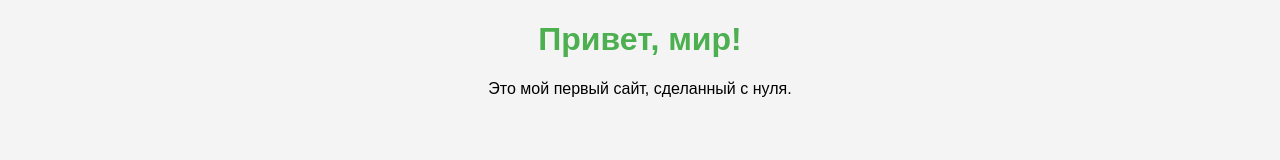
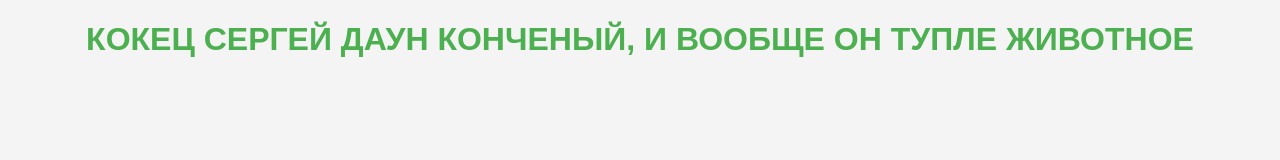
Before and after one commit to ADemonOrig/DLYA-SERYOJYI, a plain HTML site: page index.html in a window 1280 px wide. Drawn offline with Linux system fonts and the light colour scheme.

Commit message:
Update index.html

```diff
--- a/index.html
+++ b/index.html
@@ -3,11 +3,10 @@
 <head>
     <meta charset="UTF-8">
     <meta name="viewport" content="width=device-width, initial-scale=1.0">
-    <title>Мой первый сайт</title>
+    <title>сайтик для сери</title>
 </head>
 <body>
-    <h1>Привет, мир!</h1>
-    <p>Это мой первый сайт, сделанный с нуля.</p>
+    <h1>КОКЕЦ СЕРГЕЙ ДАУН КОНЧЕНЫЙ, И ВООБЩЕ ОН ТУПЛЕ ЖИВОТНОЕ</h1>
 </body>
 </html>
 <link rel="stylesheet" href="style.css">
```
